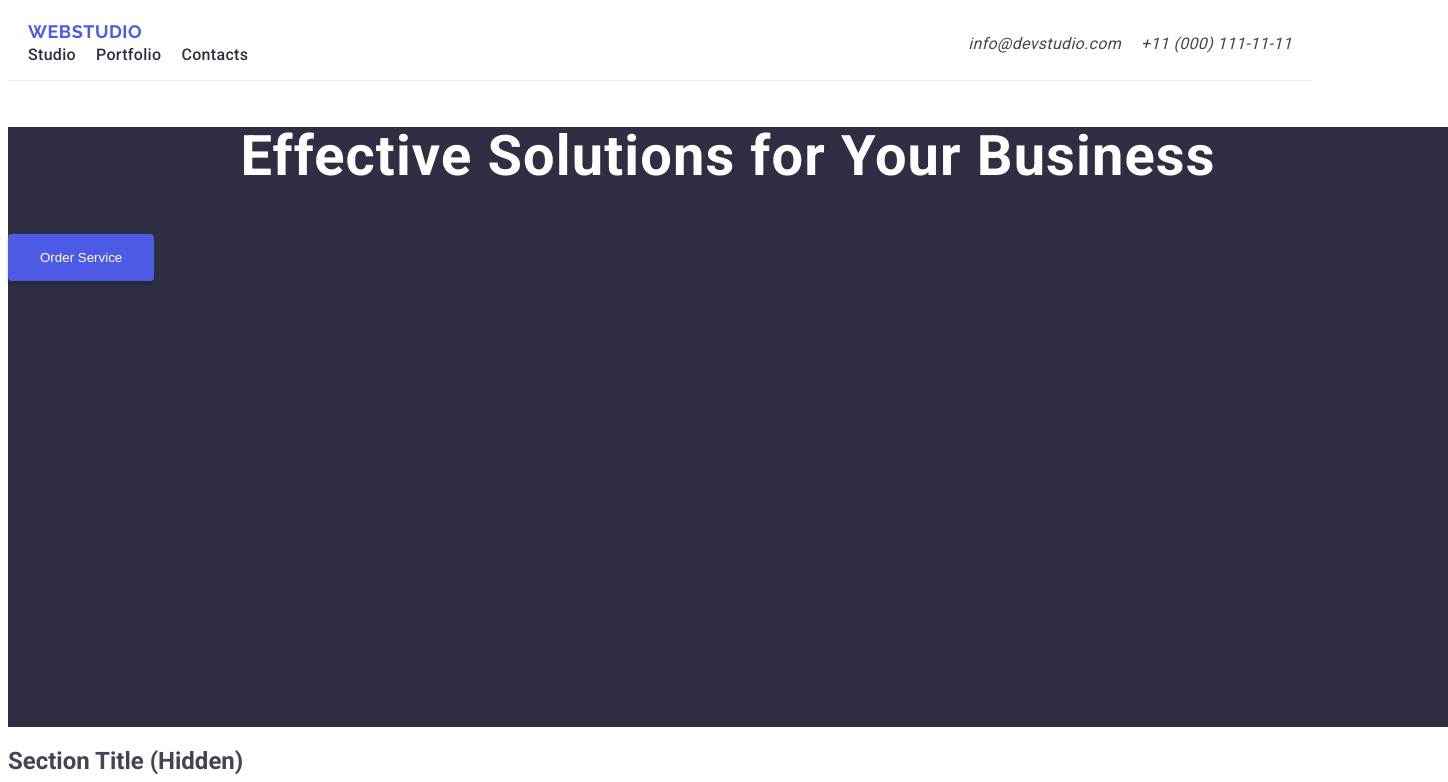
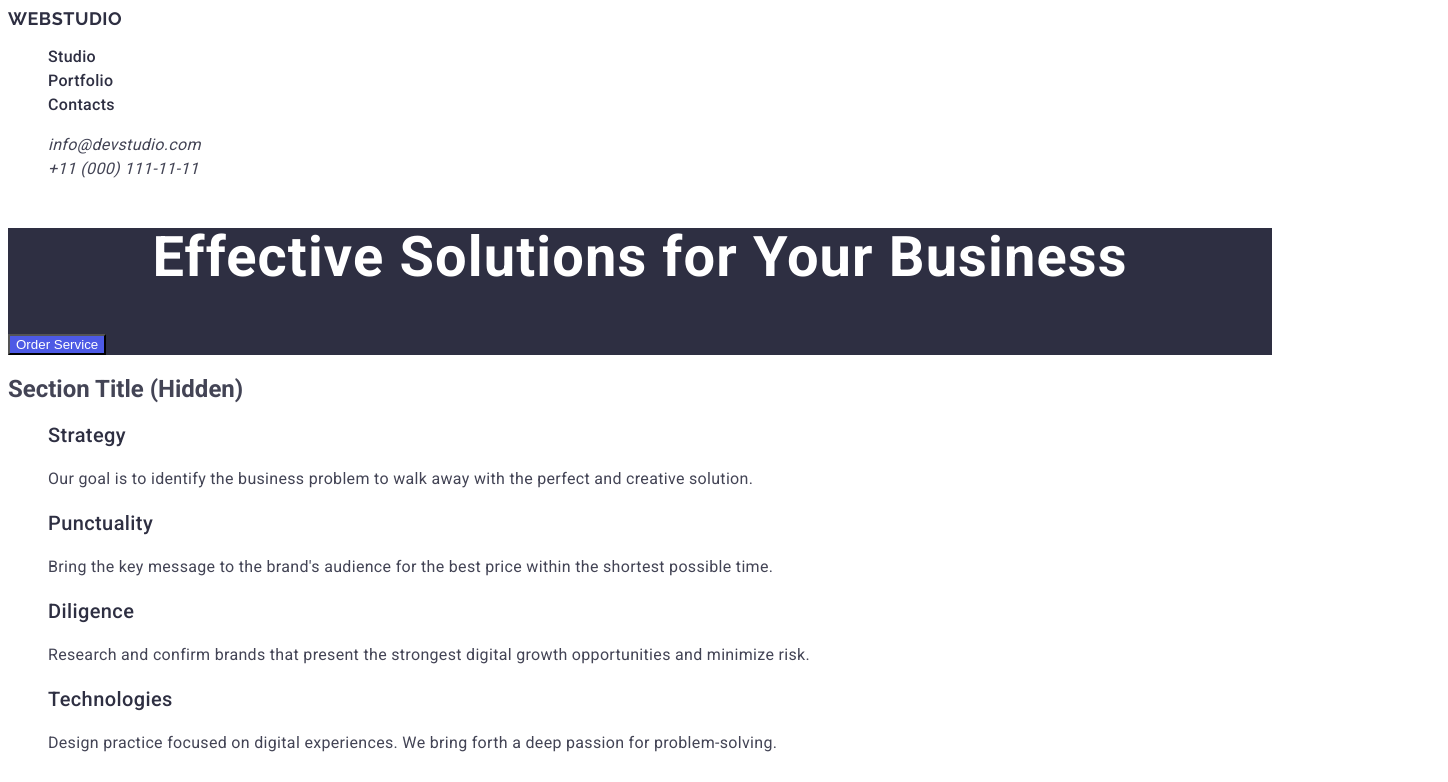
Before and after one commit to Liubov2909/goit-homework-02, a plain HTML site: page index.html in a window 1280 px wide. Shown: the top 782 px of the page, 1448 px wide, since content can reach past the window. Drawn offline with Linux system fonts and the light colour scheme.

Commit message:
scc fourth option

```diff
--- a/css/styles.css
+++ b/css/styles.css
@@ -13,14 +13,7 @@ li {
 }
 
 .page-header {
-  width: 100%;
-  height: 72px;
-  border-bottom: 1px solid var(--cornflower, #E7E9FC);
   background-color: #FFF;
-  display: flex;
-  align-items: center;
-  justify-content: space-between;
-  padding: 0 20px;
 }
 
 .logo {
@@ -32,15 +25,18 @@ li {
   text-transform: uppercase;
   color: #4d5ae5;
   text-decoration: none;
-}
+  }
 
+.logo-text {
+  color: #2e2f42;
+  }
+
+.studio-text {
+  color: #2e2f42;
+  }
 .nav-list {
-  display: flex;
-  gap: 20px;
   list-style: none;
-  margin: 0;
-  padding: 0;
-}
+  }
 
 .nav-link {
   font-weight: 500;
@@ -57,11 +53,7 @@ li {
 }
 
 .contact-list {
-  display: flex;
-  gap: 20px;
   list-style: none;
-  margin: 0;
-  padding: 0;
 }
 
 .contact-link {
@@ -77,11 +69,7 @@ li {
   color: #404bbf;
 }
 .section-big {
-  width: 1440px;
-  height: 600px;
-  flex-shrink: 0;
   background-color: #2E2F42;
-
 }
 
 .page-title {
@@ -92,25 +80,15 @@ li {
   font-weight: 700;
   line-height: 1.07;
   letter-spacing: 0.02em;
-
 }
 
 .my-button {
-  display: inline-flex;
-  align-items: flex-start;
-  gap: 10px;
   background-color: #4D5AE5;
   color: #fff;
-  padding: 16px 32px;
-  border: none;
-  border-radius: 4px;
-  box-shadow: 0px 4px 4px 0px rgba(0, 0, 0, 0.15);
   cursor: pointer;
 }
 
 .section-control {
-  width: 1440px;
-  height: 344px;
   background-color: #FFF;
 }
 
@@ -132,9 +110,6 @@ li {
 }
 
 .section-team {
-  width: 1440px;
-  height: 3300px;
-  flex-shrink: 0;
   background-color: var(--cloud, #F4F4FD);
 }
 
@@ -167,8 +142,6 @@ li {
 }
 
 .section-portfolio {
-  width: 1440px;
-  height: 3300px;
   background-color: #FFF;
 }
 
@@ -177,11 +150,11 @@ li {
   font-style: normal;
   font-weight: 700;
   line-height: 1.11;
+  text-align: center;
   letter-spacing: 0.02em;
   text-transform: capitalize;
   color: #2e2f42;
-  text-align: center;
-}
+ }
 
 .portfolio-project {
   font-size: 20px;
@@ -189,7 +162,7 @@ li {
   font-weight: 500;
   line-height: 1.2;
   letter-spacing: 0.02em;
-  color: var(--navyblue, #2E2F42)
+  color: var(--navyblue, #2E2F42);
 }
 
 .portfolio-text {
@@ -197,19 +170,12 @@ li {
   font-style: normal;
   font-weight: 400;
   line-height: 1.5;
-  /* 150% */
   letter-spacing: 0.02em;
   color: #434455;
 }
 
 .footer {
-  width: 100%;
-  height: 312px;
   background-color: var(--navyblue, #2E2F42);
-  display: flex;
-  flex-direction: column;
-  justify-content: center;
-  align-items: center;
   color: #F4F4FD;
 }
 
@@ -228,5 +194,4 @@ li {
   line-height: 1.5;
   color: var(--footer-color, #F4F4FD);
   letter-spacing: 0.02em;
-  margin-top: 20px;
 }
--- a/index.html
+++ b/index.html
@@ -12,9 +12,9 @@
 <body>
   <header class="page-header">
     <nav>
-      <a href="./index.html" class="logo">WebStudio</a>
+      <a href="./index.html" class="logo"><span class="logo-text">Web<span class="studio-text">Studio</span></span></a>
       <ul class="nav-list">
-        <li><a href="/studio" class="nav-link">Studio</a></li>
+        <li><a href="./index.html" class="nav-link">Studio</a></li>
         <li><a href="/portfolio" class="nav-link">Portfolio</a></li>
         <li><a href="/contacts" class="nav-link">Contacts</a></li>
       </ul>
```
